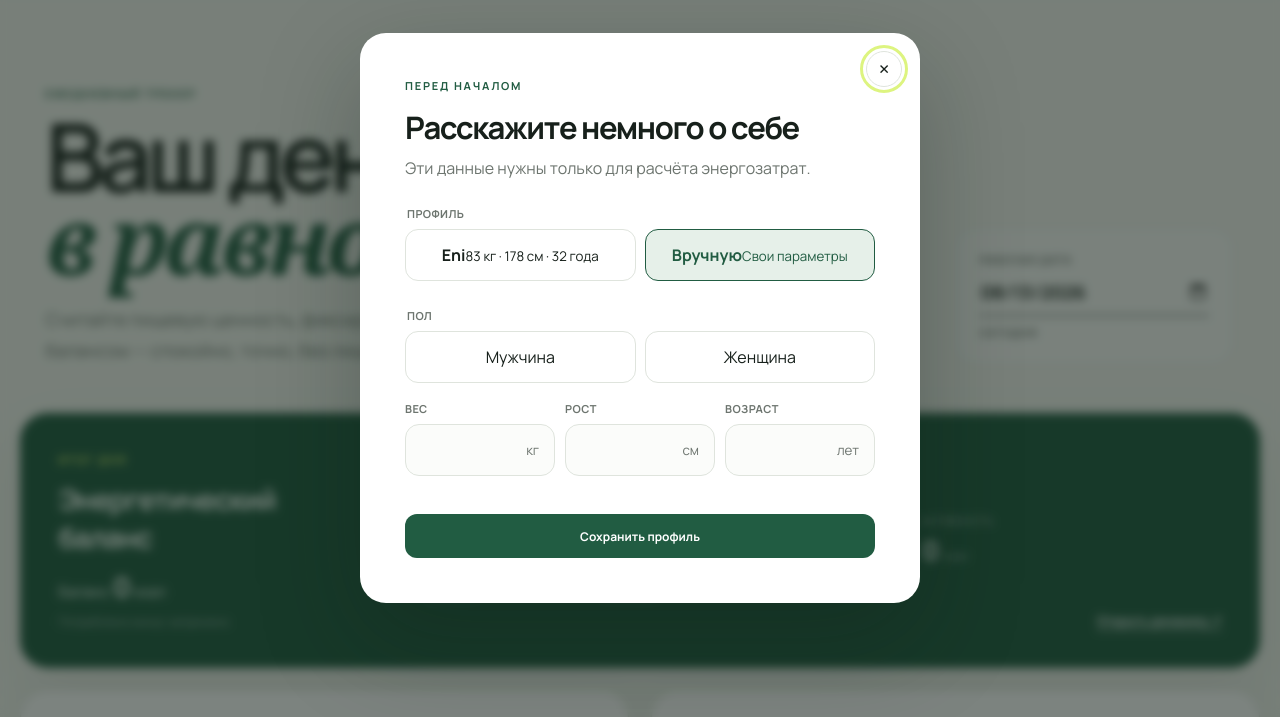
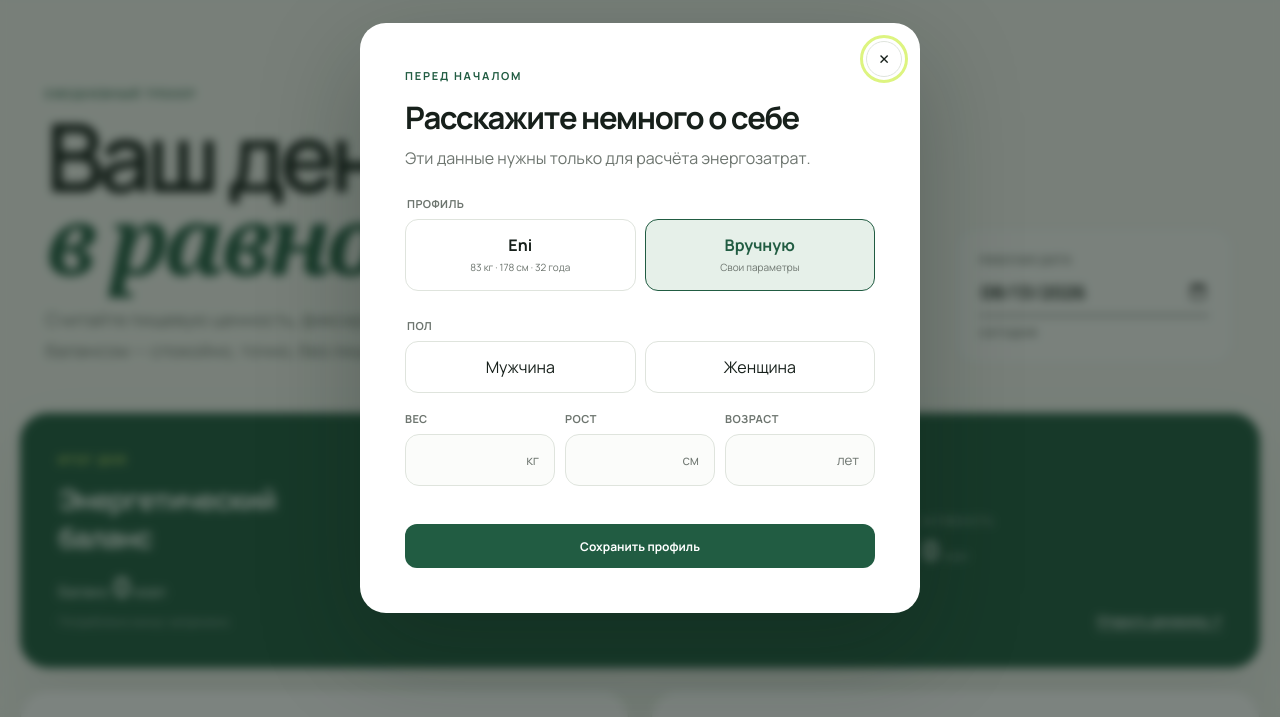
Before and after one commit to moroeni957-sudo/balance-nutrition-tracker, a plain HTML site: page index.html in a window 1280 px wide. Shown: the part 82-799 px from the top of the page. Drawn offline with Linux system fonts and the light colour scheme; no server answers; a web font is replaced by a local one.

```diff
--- a/styles.css
+++ b/styles.css
@@ -181,6 +181,11 @@
 .radio-card input { position: absolute; opacity: 0; pointer-events: none; }
 .radio-card span { display: block; margin: 0; padding: 14px; border: 1px solid var(--line); border-radius: 13px; color: var(--ink); text-align: center; text-transform: none; }
 .radio-card input:checked + span { border-color: var(--green); color: var(--green); background: var(--green-soft); }
+.profile-choice { margin-bottom: 8px; }
+.profile-choice .radio-card span { min-height: 72px; }
+.profile-choice strong, .profile-choice small { display: block; }
+.profile-choice small { margin-top: 4px; color: var(--muted); font-size: 10px; }
+#manual-profile-fields[hidden] { display: none; }
 .profile-fields { display: grid; grid-template-columns: repeat(3, 1fr); gap: 10px; }
 .form-error { min-height: 18px; margin: 12px 0 0; color: #b4442d; font-size: 11px; }
 
```
